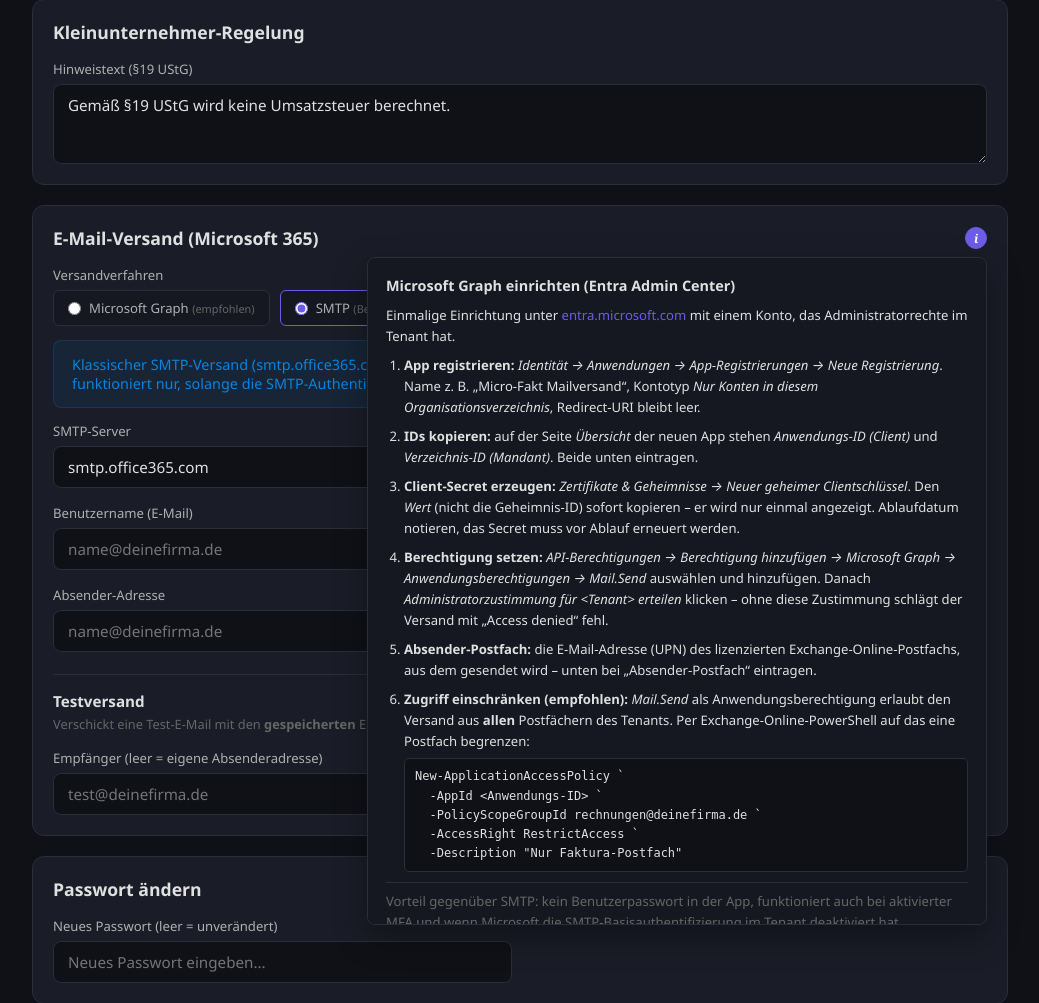
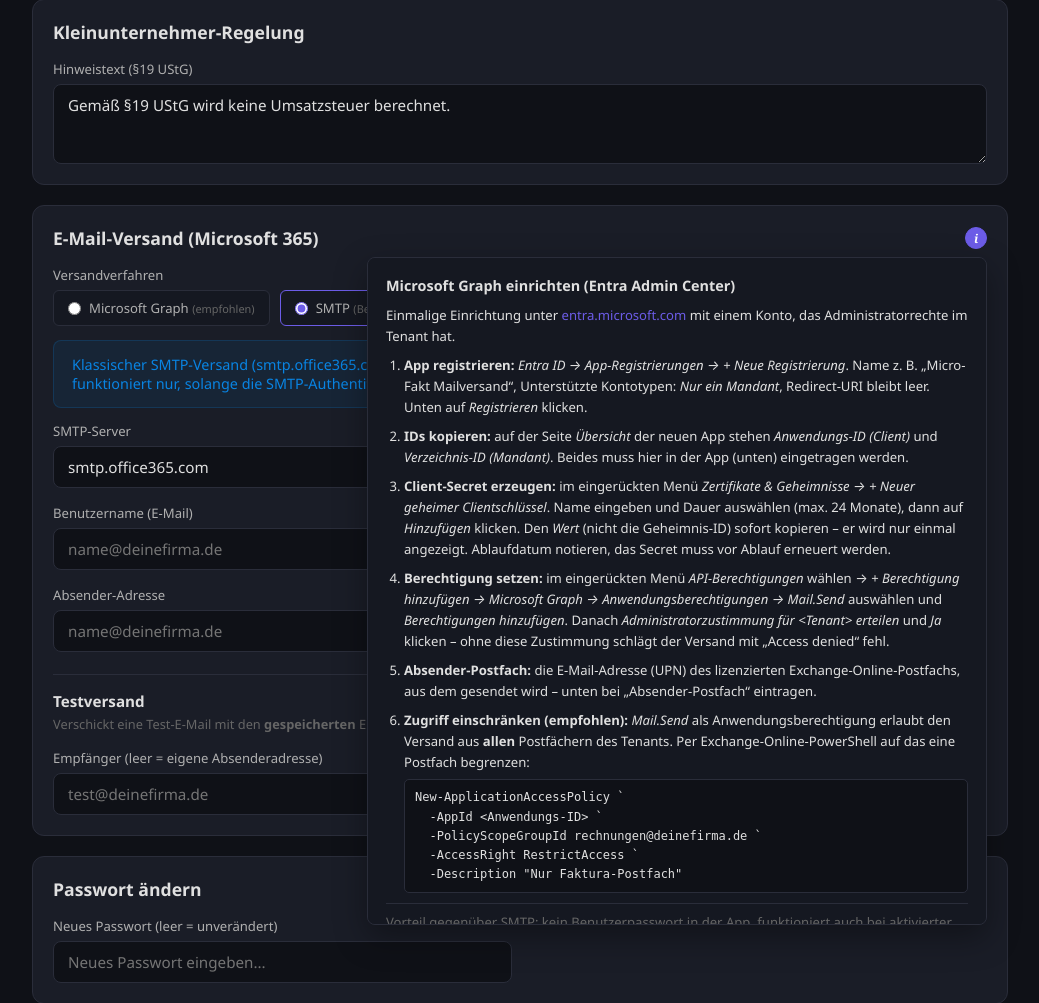
Before and after one commit to certnetkassel/faktura, a Flask app: page /settings in a window 1280 px wide, after a click that opens the changed part. Shown: the part 1505-2508 px from the top of the page, without its empty margins (240-1279 px from the left). Run offline with Flask 3, Linux system fonts and the light colour scheme; the visitor is signed in with stand-in values (Sample User, id 1); data comes from the database, SQL or seed files in the repository.

Commit message:
Entra-Anleitung korrigiert: tatsächliche Menüwege und Klickschritte
Co-Authored-By: Claude Opus 4.8 <noreply@anthropic.com>

```diff
--- a/templates/settings.html
+++ b/templates/settings.html
@@ -200,19 +200,23 @@
             <a href="https://entra.microsoft.com" target="_blank" rel="noopener">entra.microsoft.com</a>
             mit einem Konto, das Administratorrechte im Tenant hat.</p>
           <ol>
-            <li><strong>App registrieren:</strong> <em>Identität → Anwendungen → App-Registrierungen →
-              Neue Registrierung</em>. Name z.&nbsp;B. „Micro-Fakt Mailversand“, Kontotyp
-              <em>Nur Konten in diesem Organisationsverzeichnis</em>, Redirect-URI bleibt leer.</li>
+            <li><strong>App registrieren:</strong> <em>Entra ID → App-Registrierungen →
+              + Neue Registrierung</em>. Name z.&nbsp;B. „Micro-Fakt Mailversand“, Unterstützte
+              Kontotypen: <em>Nur ein Mandant</em>, Redirect-URI bleibt leer. Unten auf
+              <em>Registrieren</em> klicken.</li>
             <li><strong>IDs kopieren:</strong> auf der Seite <em>Übersicht</em> der neuen App stehen
-              <em>Anwendungs-ID (Client)</em> und <em>Verzeichnis-ID (Mandant)</em>. Beide unten eintragen.</li>
-            <li><strong>Client-Secret erzeugen:</strong> <em>Zertifikate &amp; Geheimnisse →
-              Neuer geheimer Clientschlüssel</em>. Den <em>Wert</em> (nicht die Geheimnis-ID) sofort
-              kopieren – er wird nur einmal angezeigt. Ablaufdatum notieren, das Secret muss vor
-              Ablauf erneuert werden.</li>
-            <li><strong>Berechtigung setzen:</strong> <em>API-Berechtigungen → Berechtigung hinzufügen →
-              Microsoft Graph → Anwendungsberechtigungen → Mail.Send</em> auswählen und hinzufügen.
-              Danach <em>Administratorzustimmung für &lt;Tenant&gt; erteilen</em> klicken – ohne diese
-              Zustimmung schlägt der Versand mit „Access denied“ fehl.</li>
+              <em>Anwendungs-ID (Client)</em> und <em>Verzeichnis-ID (Mandant)</em>. Beides muss hier
+              in der App (unten) eingetragen werden.</li>
+            <li><strong>Client-Secret erzeugen:</strong> im eingerückten Menü
+              <em>Zertifikate &amp; Geheimnisse → + Neuer geheimer Clientschlüssel</em>. Name eingeben
+              und Dauer auswählen (max. 24 Monate), dann auf <em>Hinzufügen</em> klicken. Den
+              <em>Wert</em> (nicht die Geheimnis-ID) sofort kopieren – er wird nur einmal angezeigt.
+              Ablaufdatum notieren, das Secret muss vor Ablauf erneuert werden.</li>
+            <li><strong>Berechtigung setzen:</strong> im eingerückten Menü <em>API-Berechtigungen</em>
+              wählen → <em>+ Berechtigung hinzufügen → Microsoft Graph → Anwendungsberechtigungen →
+              Mail.Send</em> auswählen und <em>Berechtigungen hinzufügen</em>. Danach
+              <em>Administratorzustimmung für &lt;Tenant&gt; erteilen</em> und <em>Ja</em> klicken –
+              ohne diese Zustimmung schlägt der Versand mit „Access denied“ fehl.</li>
             <li><strong>Absender-Postfach:</strong> die E-Mail-Adresse (UPN) des lizenzierten
               Exchange-Online-Postfachs, aus dem gesendet wird – unten bei „Absender-Postfach“ eintragen.</li>
             <li><strong>Zugriff einschränken (empfohlen):</strong> <em>Mail.Send</em> als
```
Also changed, not shown: 4 other files.
